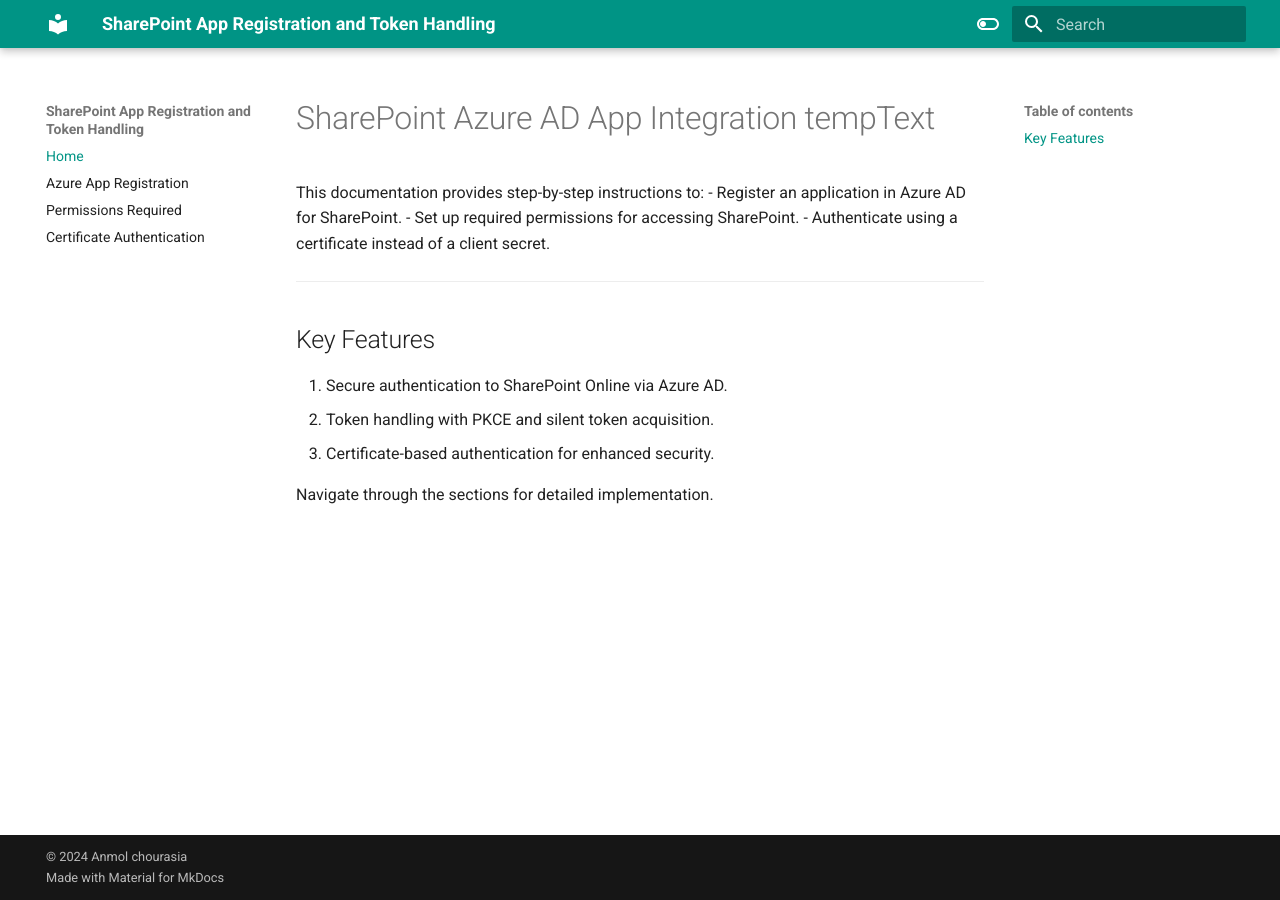
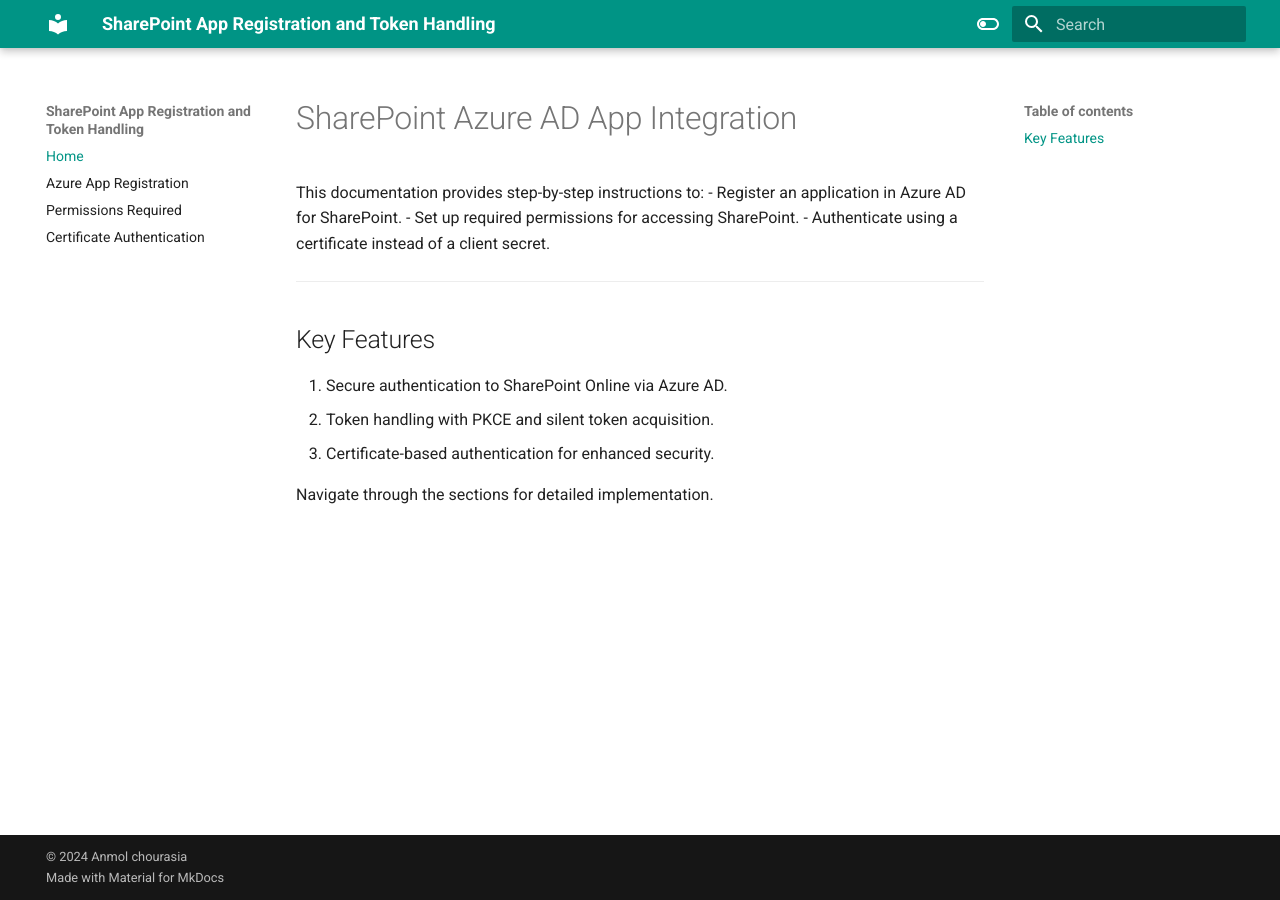
Before and after one commit to AnmolChourasia-Pro/Mkdocs, an MkDocs documentation site: the page built from docs/index.md, in a window 1280 px wide. Built offline with MkDocs 1.6.1 and Material for MkDocs 9.7.7, drawn with Linux system fonts in a browser that asks for light colours.

```diff
--- a/docs/index.md
+++ b/docs/index.md
@@ -1,4 +1,4 @@
-# SharePoint Azure AD App Integration tempText
+# SharePoint Azure AD App Integration
 
 This documentation provides step-by-step instructions to:
 - Register an application in Azure AD for SharePoint.
```
